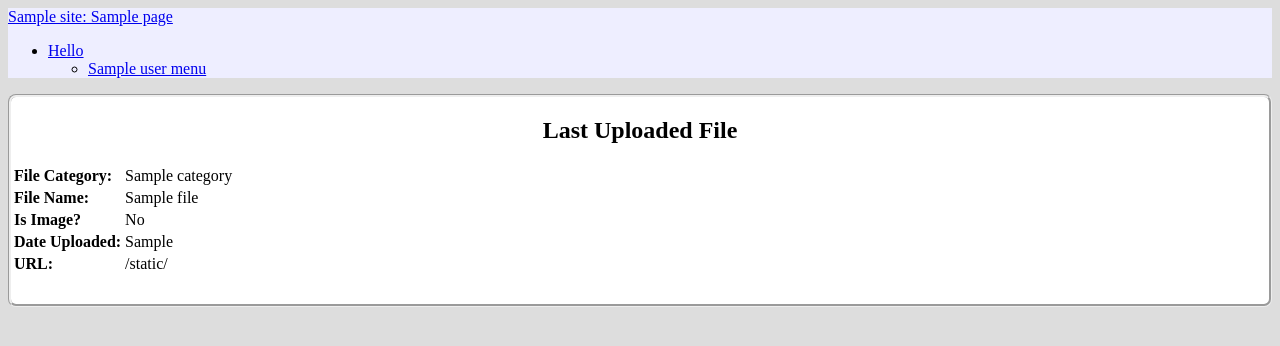
After one commit to NicolasKiely/percms, a Django app: template filemanager/templates/filemanager/describe.html in a window 1280 px wide. The commit adds this page. Shown: the top 346 px of the page. Run offline with Django 3.2, Linux system fonts and the light colour scheme; the template is opened without the code that fills it: most values are stand-ins (such as "Sample title", 1, 10 or a date in 2020).

Commit message:
Add file metadata viewer

```diff
--- /dev/null
+++ b/filemanager/templates/filemanager/describe.html
@@ -0,0 +1,47 @@
+{% extends "common/base.html" %}
+{% load core %}
+{% load staticfiles %}
+{# Webpage for viewing uploaded file metadata #}
+
+
+{% block html_head %}
+{% endblock %}
+
+{% block html_body %}
+  {% open_box %}
+    {# Just uploaded a file #}
+    <h2>Last Uploaded File</h2>
+
+    <table class="table">
+      <tr>
+        <td><b>File Category:</b></td>
+        <td>{{ file.category }}</td>
+      </tr>
+
+      <tr>
+        <td><b>File Name:</b></td>
+        <td>{{ file.name }}</td>
+      </tr>
+
+      <tr>
+        <td><b>Is Image?</b></td>
+        <td>{% if file.is_img %}Yes{% else %}No{% endif %}</td>
+      </tr>
+
+      <tr>
+        <td><b>Date Uploaded:</b></td>
+        <td>{{ file.dt_uploaded }}</td>
+      </tr>
+
+      <tr>
+        <td><b>URL:</b></td>
+        <td>{% static file_url %}</td>
+      </tr>
+    </table>
+    <br>
+
+    {% if file.is_img %}
+      <img class="img-thumbnail" src="{% static file_url %}" width="100"></img>
+    {% endif %}
+  {% close_box %}
+{% endblock %}
--- a/filemanager/urls.py
+++ b/filemanager/urls.py
@@ -2,5 +2,6 @@ from django.conf.urls import include, url
 from . import views
 
 urlpatterns = [
-    url(r'^upload/$', views.upload, name='upload')
+    url(r'^upload/$', views.upload, name='upload'),
+    url(r'^describe/(?P<pk>\d+)', views.describe, name='describe')
 ]
```
Also changed, not shown: filemanager/views.py (+9 -0 lines), login/templates/login/dashboard.html (+13 -0 lines), login/views.py (+6 -2 lines).
